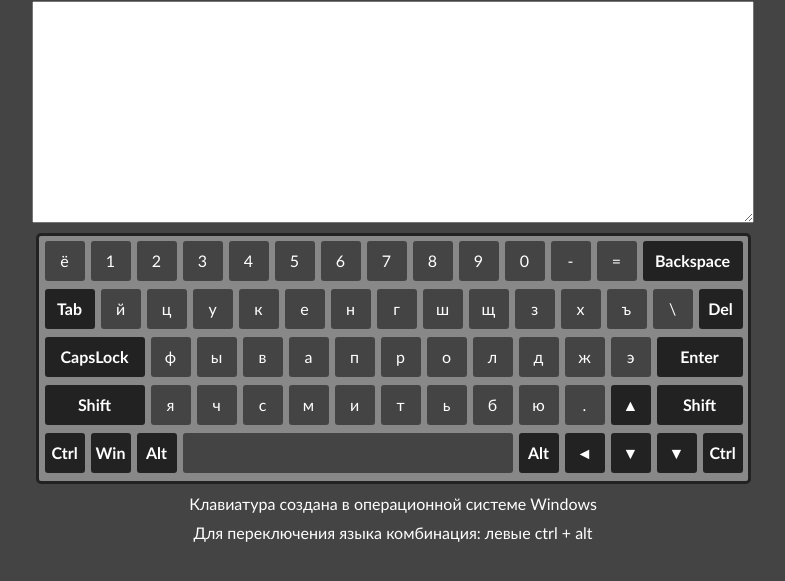
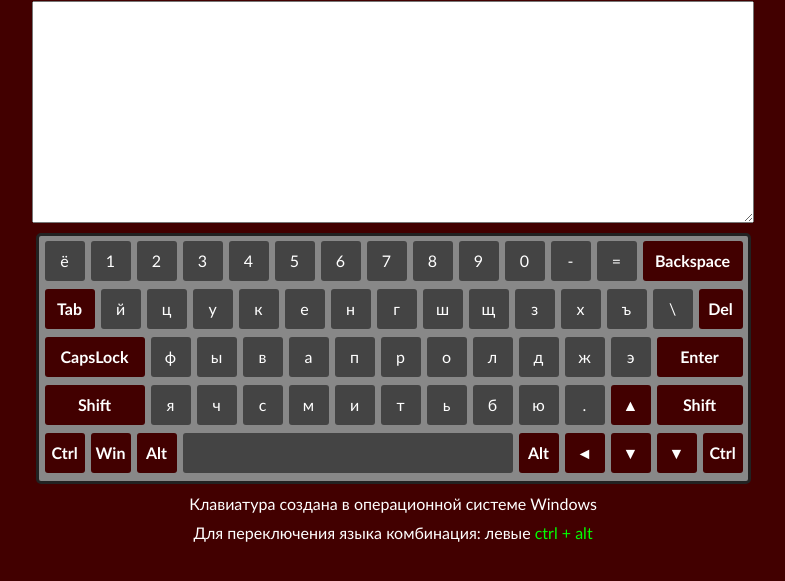
Before and after one commit to vitali007tut/virtual-keyboard, a plain HTML site: page index.html in a window 1280 px wide. Shown: the part 55-636 px from the top of the page, without its empty margins (247-1032 px from the left). Drawn offline with Linux system fonts and the light colour scheme.

Commit message:
feat: create change and remember languge

```diff
--- a/css/style.css
+++ b/css/style.css
@@ -1,5 +1,5 @@
 html {
-    background: #444444;
+    background: #420000;
 }
 .container {
     margin: 0 auto;
@@ -67,17 +67,17 @@ html {
 }
 
 .keyboard .key:hover {
-    background: #79aa89
+    background: #aa7979;
 }
 
 .keyboard .key.active {
     background-color: #2cfd72;
-    border-radius: 50px
+    border-radius: 50px;
 }
 
 .keyboard .AltLeft,.keyboard .AltRight,.keyboard .ArrowUp,.keyboard .ArrowLeft,.keyboard .ArrowDown,.keyboard .ArrowRight,.keyboard .Backspace,.keyboard .CapsLock,.keyboard .ControlLeft,.keyboard .ControlRight,.keyboard .Delete,.keyboard .Enter,.keyboard .ShiftLeft,.keyboard .ShiftRight,.keyboard .Tab,.keyboard .MetaLeft {
     font-weight: 600;
-    background-color: #222222
+    background-color: #420000;
 }
 
 .keyboard .Tab {
--- a/js/app.js
+++ b/js/app.js
@@ -1,15 +1,15 @@
-import { /* createLiter, */ Keyboard } from './keyboard.js'
+import { Keyboard } from "./keyboard.js";
 
-Keyboard.init()
+Keyboard.init();
+Keyboard.languageHidden();
+Keyboard.changeLanguage();
+
+
 
 // test
-
-// console.log(Keyboard.lang)
-const row = []
+const row = [];
 document.onkeydown = function (event) {
   // row.push(event.code)
   // console.log(event)
-  console.log(event.key)
-	console.log(String.fromCharCode(event.keyCode))
-}
-// const component = createLiter('R') // example
+  // console.log(event.code)
+};
--- a/js/keyboard.js
+++ b/js/keyboard.js
@@ -4,67 +4,67 @@ const CssClasses = {
 
 const elementsRus = [
   [
-    ["Backquote", 'ё', 'Ё'],
-    ["Digit1", '1', '!'],
-    ["Digit2", '2', '"'],
-    ["Digit3", '3', '№'],
-    ["Digit4", '4', ';'],
-    ["Digit5", '5', '%'],
-    ["Digit6", '6', ':'],
-    ["Digit7", '7', '?'],
-    ["Digit8", '8', '*'],
-    ["Digit9", '9', '('],
-    ["Digit0", '0', ')'],
-    ["Minus", '-', '_'],
-    ["Equal", '=', '+'],
-    ["Backspace", 'Backspace', 'Backspace'],
+    ["Backquote", "ё", "Ё"],
+    ["Digit1", "1", "!"],
+    ["Digit2", "2", '"'],
+    ["Digit3", "3", "№"],
+    ["Digit4", "4", ";"],
+    ["Digit5", "5", "%"],
+    ["Digit6", "6", ":"],
+    ["Digit7", "7", "?"],
+    ["Digit8", "8", "*"],
+    ["Digit9", "9", "("],
+    ["Digit0", "0", ")"],
+    ["Minus", "-", "_"],
+    ["Equal", "=", "+"],
+    ["Backspace", "Backspace", "Backspace"],
   ],
   [
-    ["Tab", 'Tab', 'Tab'],
-    ["KeyQ", 'й', 'Й'],
-    ["KeyW", 'ц', 'Ц'],
-    ["KeyE", 'у', 'У'],
-    ["KeyR", 'к', 'К'],
-    ["KeyT", 'е', 'Е'],
-    ["KeyY", 'н', 'Н'],
-    ["KeyU", 'г', 'Г'],
-    ["KeyI", 'ш', 'Ш'],
-    ["KeyO", 'щ', 'Щ'],
-    ["KeyP", 'з', 'З'],
-    ["BracketLeft", 'х', 'Х'],
-    ["BracketRight", 'ъ', 'Ъ'],
-    ["Backslash", '\\', '/'],
-    ["Delete", 'Del', 'Del'],
+    ["Tab", "Tab", "Tab"],
+    ["KeyQ", "й", "Й"],
+    ["KeyW", "ц", "Ц"],
+    ["KeyE", "у", "У"],
+    ["KeyR", "к", "К"],
+    ["KeyT", "е", "Е"],
+    ["KeyY", "н", "Н"],
+    ["KeyU", "г", "Г"],
+    ["KeyI", "ш", "Ш"],
+    ["KeyO", "щ", "Щ"],
+    ["KeyP", "з", "З"],
+    ["BracketLeft", "х", "Х"],
+    ["BracketRight", "ъ", "Ъ"],
+    ["Backslash", "\\", "/"],
+    ["Delete", "Del", "Del"],
   ],
   [
-    ["CapsLock", 'CapsLock', 'CapsLock'],
-    ["KeyA", 'ф', 'Ф'],
-    ["KeyS", 'ы', 'Ы'],
-    ["KeyD", 'в', 'В'],
-    ["KeyF", 'а', 'А'],
-    ["KeyG", 'п', 'П'],
-    ["KeyH", 'р', 'Р'],
-    ["KeyJ", 'о', 'О'],
-    ["KeyK", 'л', 'Л'],
-    ["KeyL", 'д', 'Д'],
-    ["Semicolon", 'ж', 'Ж'],
-    ["Quote", 'э', 'Э'],
-    ["Enter", 'Enter', 'Enter'],
+    ["CapsLock", "CapsLock", "CapsLock"],
+    ["KeyA", "ф", "Ф"],
+    ["KeyS", "ы", "Ы"],
+    ["KeyD", "в", "В"],
+    ["KeyF", "а", "А"],
+    ["KeyG", "п", "П"],
+    ["KeyH", "р", "Р"],
+    ["KeyJ", "о", "О"],
+    ["KeyK", "л", "Л"],
+    ["KeyL", "д", "Д"],
+    ["Semicolon", "ж", "Ж"],
+    ["Quote", "э", "Э"],
+    ["Enter", "Enter", "Enter"],
   ],
   [
-    ["ShiftLeft", 'Shift', 'Shift'],
-    ["KeyZ", 'я', 'Я'],
-    ["KeyX", 'ч', 'Ч'],
-    ["KeyC", 'с', 'С'],
-    ["KeyV", 'м', 'М'],
-    ["KeyB", 'и', 'И'],
-    ["KeyN", 'т', 'Т'],
-    ["KeyM", 'ь', 'Ь'],
-    ["Comma", 'б', 'Б'],
-    ["Period", 'ю', 'Ю'],
-    ["Slash", '.', ','],
-    ["ArrowUp", '▲', '▲'],
-    ["ShiftRight", 'Shift', 'Shift'],
+    ["ShiftLeft", "Shift", "Shift"],
+    ["KeyZ", "я", "Я"],
+    ["KeyX", "ч", "Ч"],
+    ["KeyC", "с", "С"],
+    ["KeyV", "м", "М"],
+    ["KeyB", "и", "И"],
+    ["KeyN", "т", "Т"],
+    ["KeyM", "ь", "Ь"],
+    ["Comma", "б", "Б"],
+    ["Period", "ю", "Ю"],
+    ["Slash", ".", ","],
+    ["ArrowUp", "▲", "▲"],
+    ["ShiftRight", "Shift", "Shift"],
   ],
   [
     ["ControlLeft", "Ctrl", "Ctrl"],
@@ -79,10 +79,85 @@ const elementsRus = [
   ],
 ];
 
-const elementsEng = [];
+const elementsEng = [
+  [
+    ["Backquote", "`", "~"],
+    ["Digit1", "1", "!"],
+    ["Digit2", "2", '@'],
+    ["Digit3", "3", "#"],
+    ["Digit4", "4", "$"],
+    ["Digit5", "5", "%"],
+    ["Digit6", "6", "^"],
+    ["Digit7", "7", "&"],
+    ["Digit8", "8", "*"],
+    ["Digit9", "9", "("],
+    ["Digit0", "0", ")"],
+    ["Minus", "-", "_"],
+    ["Equal", "=", "+"],
+    ["Backspace", "Backspace", "Backspace"],
+  ],
+  [
+    ["Tab", "Tab", "Tab"],
+    ["KeyQ", "q", "Q"],
+    ["KeyW", "w", "W"],
+    ["KeyE", "e", "E"],
+    ["KeyR", "r", "R"],
+    ["KeyT", "t", "T"],
+    ["KeyY", "y", "Y"],
+    ["KeyU", "u", "U"],
+    ["KeyI", "i", "I"],
+    ["KeyO", "o", "O"],
+    ["KeyP", "p", "P"],
+    ["BracketLeft", "[", "{"],
+    ["BracketRight", "]", "}"],
+    ["Backslash", "\\", "|"],
+    ["Delete", "Del", "Del"],
+  ],
+  [
+    ["CapsLock", "CapsLock", "CapsLock"],
+    ["KeyA", "a", "A"],
+    ["KeyS", "s", "S"],
+    ["KeyD", "d", "D"],
+    ["KeyF", "f", "F"],
+    ["KeyG", "g", "G"],
+    ["KeyH", "h", "H"],
+    ["KeyJ", "j", "J"],
+    ["KeyK", "k", "K"],
+    ["KeyL", "l", "L"],
+    ["Semicolon", ";", ":"],
+    ["Quote", "'", `"`],
+    ["Enter", "Enter", "Enter"],
+  ],
+  [
+    ["ShiftLeft", "Shift", "Shift"],
+    ["KeyZ", "z", "Z"],
+    ["KeyX", "x", "X"],
+    ["KeyC", "c", "C"],
+    ["KeyV", "v", "V"],
+    ["KeyB", "b", "B"],
+    ["KeyN", "n", "N"],
+    ["KeyM", "m", "M"],
+    ["Comma", ",", "<"],
+    ["Period", ".", ">"],
+    ["Slash", "/", "?"],
+    ["ArrowUp", "▲", "▲"],
+    ["ShiftRight", "Shift", "Shift"],
+  ],
+  [
+    ["ControlLeft", "Ctrl", "Ctrl"],
+    ["MetaLeft", "Win", "Win"],
+    ["AltLeft", "Alt", "Alt"],
+    ["Space", " ", " "],
+    ["AltRight", "Alt", "Alt"],
+    ["ArrowLeft", "◄", "◄"],
+    ["ArrowDown", "▼", "▼"],
+    ["ArrowRight", "▼", "▼"],
+    ["ControlRight", "Ctrl", "Ctrl"],
+  ],
+];
 
 const Keyboard = {
-  lang: localStorage.getItem("lang") || "rus",
+  lang: localStorage.getItem("lang"),
 
   init() {
     // * add style in html
@@ -126,29 +201,55 @@ const Keyboard = {
         btn.classList.add("keyboard-key", "key", elementsRus[i][j][0]);
 
         //create cards button
-        // rus
+        // * rus
         const cardRus = document.createElement("span");
         cardRus.classList.add("rus");
-        const caseDown = document.createElement("span")
+        const caseDown = document.createElement("span");
         caseDown.classList.add("caseDown");
         caseDown.innerHTML = elementsRus[i][j][1];
-        const caseUp = document.createElement("span")
+        const caseUp = document.createElement("span");
         caseUp.classList.add("caseUp");
         caseUp.innerHTML = elementsRus[i][j][2];
-        const caps = document.createElement("span")
+        const caps = document.createElement("span");
         caps.classList.add("caps");
         caps.innerHTML = elementsRus[i][j][2];
-        const shiftCaps = document.createElement("span")
+        const shiftCaps = document.createElement("span");
         shiftCaps.classList.add("shiftCaps");
         shiftCaps.innerHTML = elementsRus[i][j][1];
+
         // add rus in cardRus
-        // todo остальные добавить
-        cardRus.appendChild(caseDown)
-        btn.appendChild(cardRus)
+        cardRus.appendChild(caseDown);
+        // todo delete comments when implements functions
+        // cardRus.appendChild(caseUp);
+        // cardRus.appendChild(caps);
+        // cardRus.appendChild(shiftCaps);
+        // add rus card to btn
+        btn.appendChild(cardRus);
 
-        // eng
+        // * eng
         const cardEng = document.createElement("span");
         cardEng.classList.add("eng");
+        const caseDownEng = document.createElement("span");
+        caseDownEng.classList.add("caseDown");
+        caseDownEng.innerHTML = elementsEng[i][j][1];
+        const caseUpEng = document.createElement("span");
+        caseUpEng.classList.add("caseUp");
+        caseUpEng.innerHTML = elementsEng[i][j][2];
+        const capsEng = document.createElement("span");
+        capsEng.classList.add("caps");
+        capsEng.innerHTML = elementsEng[i][j][2];
+        const shiftCapsEng = document.createElement("span");
+        shiftCapsEng.classList.add("shiftCaps");
+        shiftCapsEng.innerHTML = elementsEng[i][j][1];
+        // add english cards
+        cardEng.appendChild(caseDownEng)
+        // todo delete comments when implements functions
+        // cardEng.appendChild(caseUpEng)
+        // cardEng.appendChild(capsEng)
+        // cardEng.appendChild(shiftCapsEng)
+
+        // add engCard in btn
+        btn.appendChild(cardEng);
 
         // add btn into row
         rowKeyboard.appendChild(btn);
@@ -163,8 +264,61 @@ const Keyboard = {
 
     const language = document.createElement("p");
     language.classList.add("language");
-    language.innerHTML = "Для переключения языка комбинация: левыe ctrl + alt";
+    language.innerHTML =
+      "Для переключения языка комбинация: левыe <span style='color: lime'>ctrl + alt</span>";
     container.appendChild(language);
+  },
+
+  languageHidden() {
+    const language = localStorage.getItem("lang") || "rus";
+
+    if (language === "rus") {
+      document
+        .querySelectorAll(".rus")
+        .forEach((e) => e.classList.remove("hidden"));
+      document
+        .querySelectorAll(".eng")
+        .forEach((e) => e.classList.add("hidden"));
+      // localStorage.setItem("lang", "rus");
+    } else {
+      document
+        .querySelectorAll(".eng")
+        .forEach((e) => e.classList.remove("hidden"));
+      document
+        .querySelectorAll(".rus")
+        .forEach((e) => e.classList.add("hidden"));
+      // localStorage.setItem("lang", "eng");
+    }
+  },
+
+  changeLanguage() {
+    const codes = ["ControlLeft", "AltLeft"]
+    let pressed = new Set();
+
+    document.addEventListener('keydown', function(event) {
+      pressed.add(event.code);
+
+      for (let code of codes) {
+        if (!pressed.has(code)) {
+          return;
+        }
+      }
+      pressed.clear();
+
+      // function for changing language
+      this.lang = localStorage.getItem('lang')
+      if (this.lang === 'rus') {
+        localStorage.setItem("lang", "eng")
+        Keyboard.languageHidden()
+      } else {
+        localStorage.setItem("lang", "rus")
+        Keyboard.languageHidden()
+      }
+    });
+
+    document.addEventListener('keyup', function(event) {
+      pressed.delete(event.code);
+    });
   },
 };
 
```
